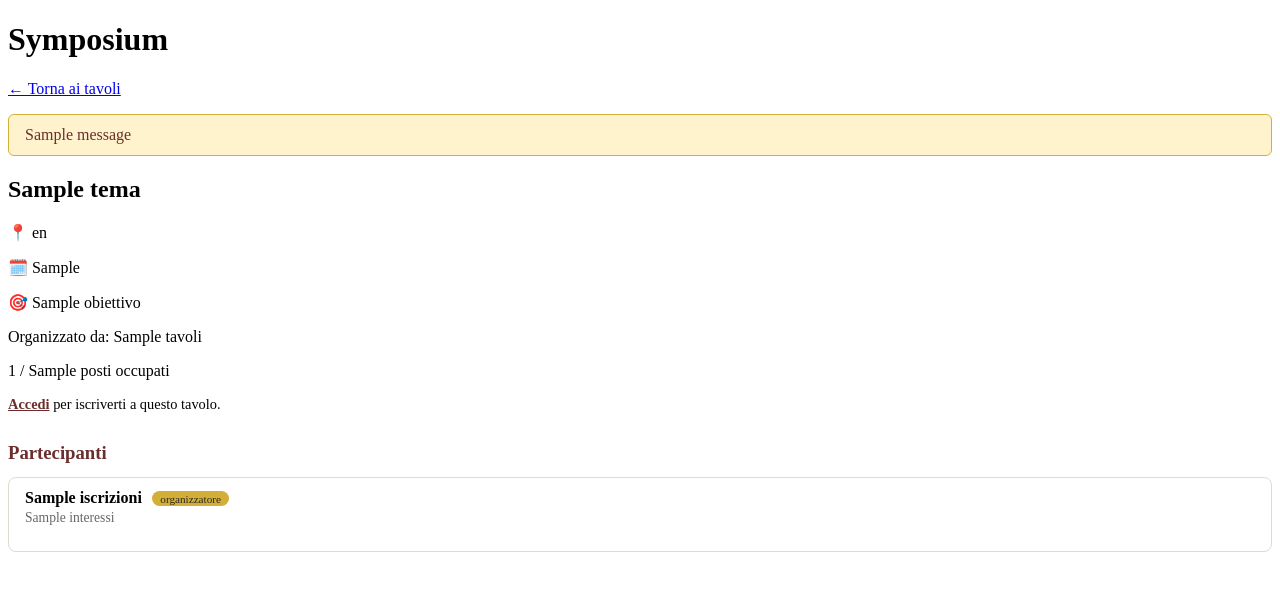
After one commit to GIULAN78/SYMPOSIUM, a Flask app: page /tavolo/1 in a window 1280 px wide. The commit adds this page. Shown: the top 591 px of the page. Run offline with Flask 3, Linux system fonts and the light colour scheme; one stand-in notice (Sample message) is shown; a database or web service that is not in the repository returns one stand-in record (values such as "Sample title"); some libraries are stand-ins or nearby versions.

Commit message:
Dettaglio tavolo, partecipanti, annulla iscrizione, date leggibili

```diff
--- a/app.py
+++ b/app.py
@@ -1,4 +1,4 @@
-from flask import Flask, render_template, request, redirect, url_for, session, flash
+from flask import Flask, render_template, request, redirect, url_for, session, flash, abort
 from werkzeug.security import generate_password_hash, check_password_hash
 from functools import wraps
 import sqlite3
@@ -111,6 +111,14 @@ def login_richiesto(f):
     return wrapper
 
 
+@app.template_filter("data_it")
+def data_it(valore):
+    try:
+        return datetime.fromisoformat(valore).strftime("%d/%m/%Y alle %H:%M")
+    except (ValueError, TypeError):
+        return valore
+
+
 @app.context_processor
 def utente_corrente():
     return {"utente_nome": session.get("utente_nome")}
@@ -132,6 +140,47 @@ def home():
     """, (session.get("utente_id", 0),)).fetchall()
     conn.close()
     return render_template("home.html", tavoli=tavoli)
+
+
+@app.route("/tavolo/<int:tavolo_id>")
+def dettaglio_tavolo(tavolo_id):
+    conn = get_db()
+    tavolo = esegui(conn, """
+        SELECT t.id, t.tema, t.data_ora, t.obiettivo, t.posti_totali, t.organizzatore_id,
+               l.nome AS locale_nome,
+               u.nome AS organizzatore_nome
+        FROM tavoli t
+        LEFT JOIN locali l ON t.locale_id = l.id
+        LEFT JOIN utenti u ON t.organizzatore_id = u.id
+        WHERE t.id = ?
+    """, (tavolo_id,)).fetchone()
+
+    if not tavolo:
+        conn.close()
+        abort(404)
+
+    partecipanti = esegui(conn, """
+        SELECT u.id, u.nome, u.interessi
+        FROM iscrizioni i
+        JOIN utenti u ON i.utente_id = u.id
+        WHERE i.tavolo_id = ?
+        ORDER BY i.id ASC
+    """, (tavolo_id,)).fetchall()
+    conn.close()
+
+    utente_id = session.get("utente_id")
+    gia_iscritto = any(p["id"] == utente_id for p in partecipanti)
+    sono_organizzatore = utente_id == tavolo["organizzatore_id"]
+    completo = len(partecipanti) >= tavolo["posti_totali"]
+
+    return render_template(
+        "tavolo.html",
+        tavolo=tavolo,
+        partecipanti=partecipanti,
+        gia_iscritto=gia_iscritto,
+        sono_organizzatore=sono_organizzatore,
+        completo=completo,
+    )
 
 
 @app.route("/registrati", methods=["GET", "POST"])
@@ -220,7 +269,7 @@ def nuovo_tavolo():
                (tavolo_id, utente_id, datetime.now().isoformat()))
         conn.commit()
         conn.close()
-        return redirect(url_for("home"))
+        return redirect(url_for("dettaglio_tavolo", tavolo_id=tavolo_id))
 
     return render_template("nuovo_tavolo.html")
 
@@ -244,7 +293,29 @@ def iscriviti(tavolo_id):
         except IntegrityError:
             conn.rollback()
     conn.close()
-    return redirect(url_for("home"))
+    return redirect(request.referrer or url_for("home"))
+
+
+@app.route("/tavolo/<int:tavolo_id>/annulla", methods=["POST"])
+@login_richiesto
+def annulla_iscrizione(tavolo_id):
+    conn = get_db()
+    tavolo = esegui(conn, "SELECT organizzatore_id FROM tavoli WHERE id = ?", (tavolo_id,)).fetchone()
+
+    if not tavolo:
+        conn.close()
+        abort(404)
+
+    if tavolo["organizzatore_id"] == session["utente_id"]:
+        flash("L'organizzatore non può annullare l'iscrizione al proprio tavolo.")
+    else:
+        esegui(conn,
+               "DELETE FROM iscrizioni WHERE tavolo_id = ? AND utente_id = ?",
+               (tavolo_id, session["utente_id"]))
+        conn.commit()
+        flash("Iscrizione annullata.")
+    conn.close()
+    return redirect(url_for("dettaglio_tavolo", tavolo_id=tavolo_id))
 
 
 if __name__ == "__main__":
--- a/static/css/style.css
+++ b/static/css/style.css
@@ -27,3 +27,59 @@
     color: #6b2d2d;
     font-weight: bold;
 }
+
+.titolo-link {
+    color: #6b2d2d;
+    text-decoration: none;
+}
+
+.link-dettaglio {
+    display: inline-block;
+    margin-top: 0.8rem;
+    margin-left: 1rem;
+    color: #6b2d2d;
+    font-size: 0.9rem;
+}
+
+.btn-annulla {
+    margin-top: 0.8rem;
+    padding: 0.5rem 1.2rem;
+    background: #fff;
+    color: #6b2d2d;
+    border: 2px solid #6b2d2d;
+    border-radius: 6px;
+    cursor: pointer;
+    font-weight: bold;
+}
+
+.titolo-sezione {
+    margin: 1.8rem 0 0.8rem;
+    color: #6b2d2d;
+}
+
+.lista-partecipanti {
+    display: grid;
+    gap: 0.6rem;
+}
+
+.partecipante {
+    background: #fff;
+    border: 1px solid #e0dbd0;
+    border-radius: 8px;
+    padding: 0.7rem 1rem;
+}
+
+.partecipante .interessi {
+    font-size: 0.85rem;
+    color: #666;
+    margin-top: 0.2rem;
+}
+
+.badge {
+    background: #d4af37;
+    color: #2b2620;
+    font-size: 0.7rem;
+    padding: 0.1rem 0.5rem;
+    border-radius: 10px;
+    margin-left: 0.4rem;
+}
--- a/templates/home.html
+++ b/templates/home.html
@@ -30,9 +30,9 @@
         <div class="lista-tavoli">
             {% for t in tavoli %}
             <div class="card-tavolo">
-                <h2>{{ t.tema }}</h2>
+                <h2><a class="titolo-link" href="{{ url_for('dettaglio_tavolo', tavolo_id=t.id) }}">{{ t.tema }}</a></h2>
                 <p class="locale">📍 {{ t.locale_nome or "Locale da definire" }}</p>
-                <p class="data">🗓️ {{ t.data_ora }}</p>
+                <p class="data">🗓️ {{ t.data_ora|data_it }}</p>
                 {% if t.obiettivo %}
                 <p class="obiettivo">🎯 {{ t.obiettivo }}</p>
                 {% endif %}
@@ -48,6 +48,7 @@
                     </button>
                 </form>
                 {% endif %}
+                <a class="link-dettaglio" href="{{ url_for('dettaglio_tavolo', tavolo_id=t.id) }}">Vedi dettagli →</a>
             </div>
             {% endfor %}
         </div>
--- /dev/null
+++ b/templates/tavolo.html
@@ -0,0 +1,58 @@
+<!DOCTYPE html>
+<html lang="it">
+<head>
+    <meta charset="UTF-8">
+    <meta name="viewport" content="width=device-width, initial-scale=1.0">
+    <title>{{ tavolo.tema }} - Symposium</title>
+    <link rel="stylesheet" href="{{ url_for('static', filename='css/style.css') }}">
+</head>
+<body>
+    <header>
+        <h1>Symposium</h1>
+        <a class="btn-indietro" href="{{ url_for('home') }}">← Torna ai tavoli</a>
+    </header>
+
+    <main>
+        {% with messaggi = get_flashed_messages() %}
+            {% for m in messaggi %}<p class="flash">{{ m }}</p>{% endfor %}
+        {% endwith %}
+
+        <div class="card-tavolo">
+            <h2>{{ tavolo.tema }}</h2>
+            <p class="locale">📍 {{ tavolo.locale_nome or "Locale da definire" }}</p>
+            <p class="data">🗓️ {{ tavolo.data_ora|data_it }}</p>
+            {% if tavolo.obiettivo %}
+            <p class="obiettivo">🎯 {{ tavolo.obiettivo }}</p>
+            {% endif %}
+            <p class="organizzatore">Organizzato da: {{ tavolo.organizzatore_nome or "Anonimo" }}</p>
+            <p class="posti">{{ partecipanti|length }} / {{ tavolo.posti_totali }} posti occupati</p>
+
+            {% if not utente_nome %}
+                <p class="link-alt"><a href="{{ url_for('accedi') }}">Accedi</a> per iscriverti a questo tavolo.</p>
+            {% elif sono_organizzatore %}
+                <button class="btn-iscriviti" disabled>Sei l'organizzatore</button>
+            {% elif gia_iscritto %}
+                <form action="{{ url_for('annulla_iscrizione', tavolo_id=tavolo.id) }}" method="POST">
+                    <button type="submit" class="btn-annulla">Annulla iscrizione</button>
+                </form>
+            {% else %}
+                <form action="{{ url_for('iscriviti', tavolo_id=tavolo.id) }}" method="POST">
+                    <button type="submit" class="btn-iscriviti" {% if completo %}disabled{% endif %}>
+                        {% if completo %}Completo{% else %}Iscriviti{% endif %}
+                    </button>
+                </form>
+            {% endif %}
+        </div>
+
+        <h3 class="titolo-sezione">Partecipanti</h3>
+        <div class="lista-partecipanti">
+            {% for p in partecipanti %}
+            <div class="partecipante">
+                <strong>{{ p.nome }}</strong>{% if p.id == tavolo.organizzatore_id %} <span class="badge">organizzatore</span>{% endif %}
+                {% if p.interessi %}<p class="interessi">{{ p.interessi }}</p>{% endif %}
+            </div>
+            {% endfor %}
+        </div>
+    </main>
+</body>
+</html>
```
